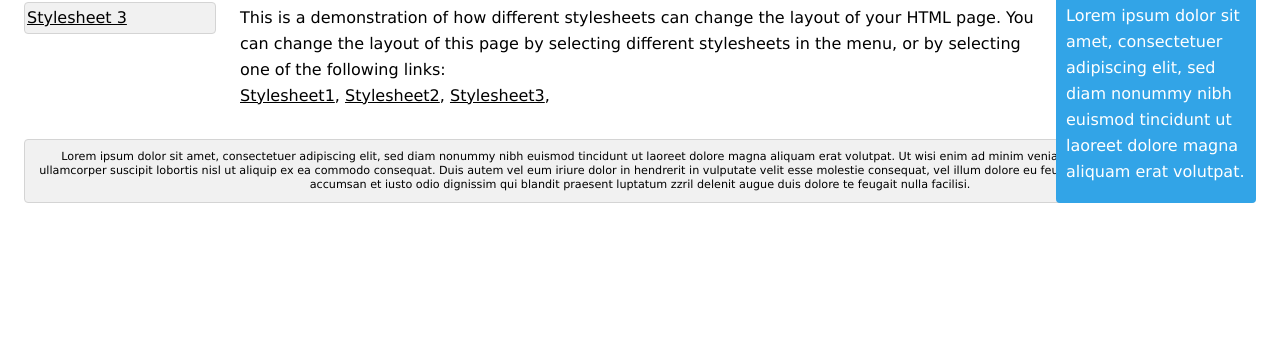
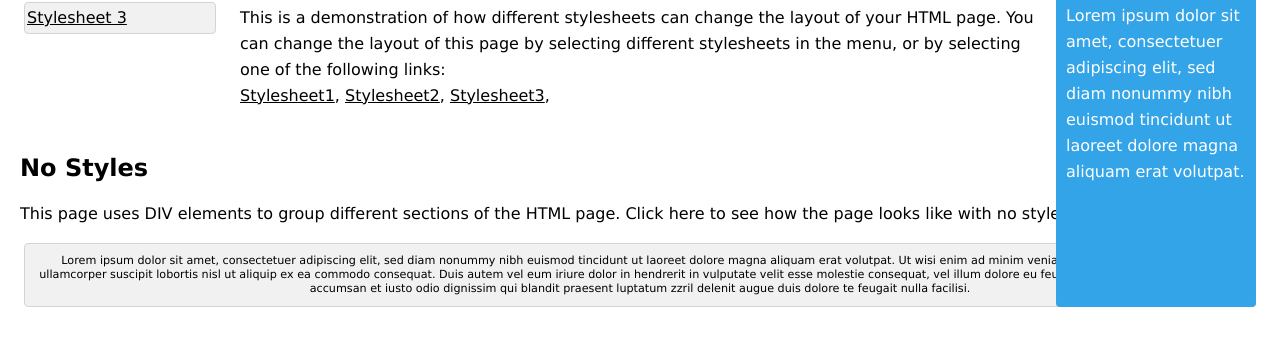
Before and after one commit to KwakNayeong/2024-oss-assignment-4-KwakNayeong, a plain HTML site: page index.html in a window 1280 px wide. Shown: the part 184-530 px from the top of the page. Drawn offline with Linux system fonts and the light colour scheme.

Commit message:
assigment1(index) update

```diff
--- a/index.html
+++ b/index.html
@@ -139,6 +139,8 @@ a:hover {
         <a href="style2.html" onclick="reStyle(2);return false">Stylesheet3</a>,
         </p>
     </div>
+    <h2>No Styles</h2>
+    <p>This page uses DIV elements to group different sections of the HTML page. Click here to see how the page looks like with no stylesheet:<br></p>
     <div id="sidebar">
         <h3>Side-Bar</h3>
         <p>Lorem ipsum dolor sit amet, consectetuer adipiscing elit, sed diam nonummy nibh euismod tincidunt ut laoreet dolore magna aliquam erat volutpat.</p>
```
